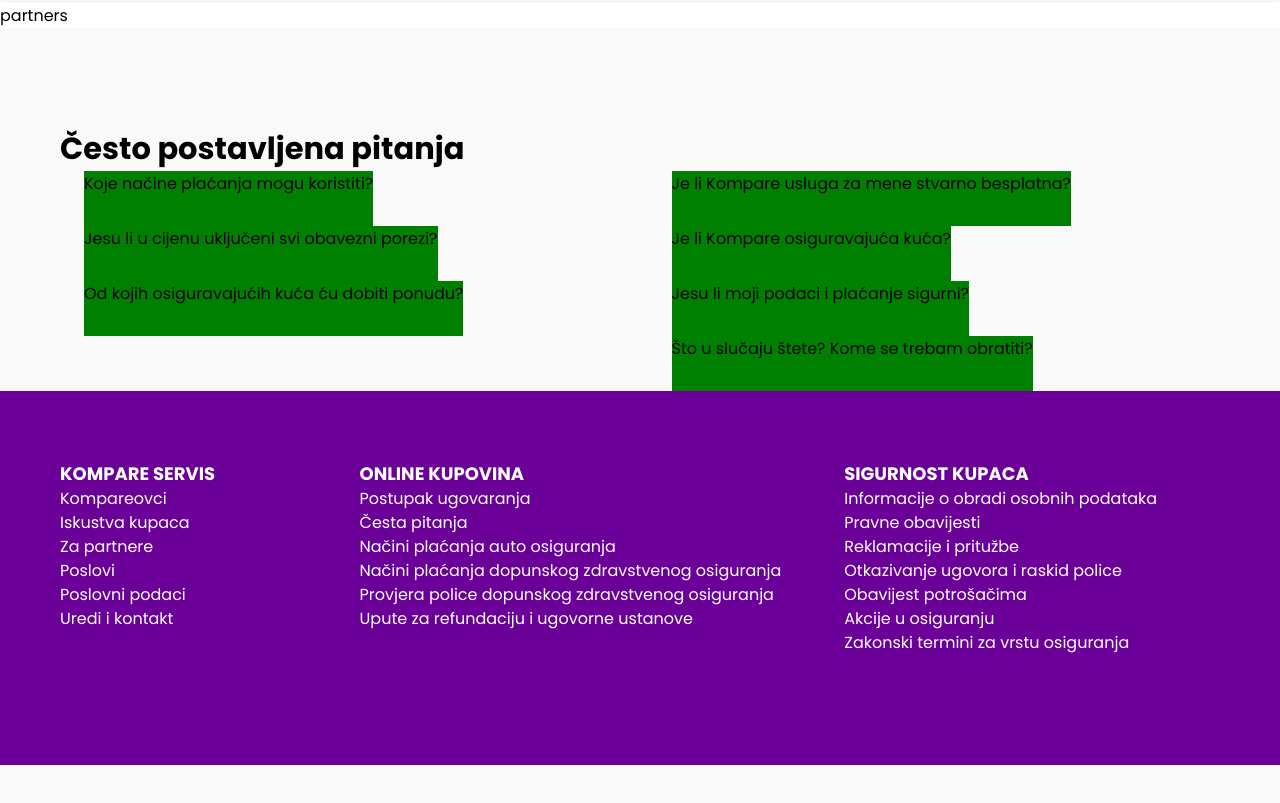
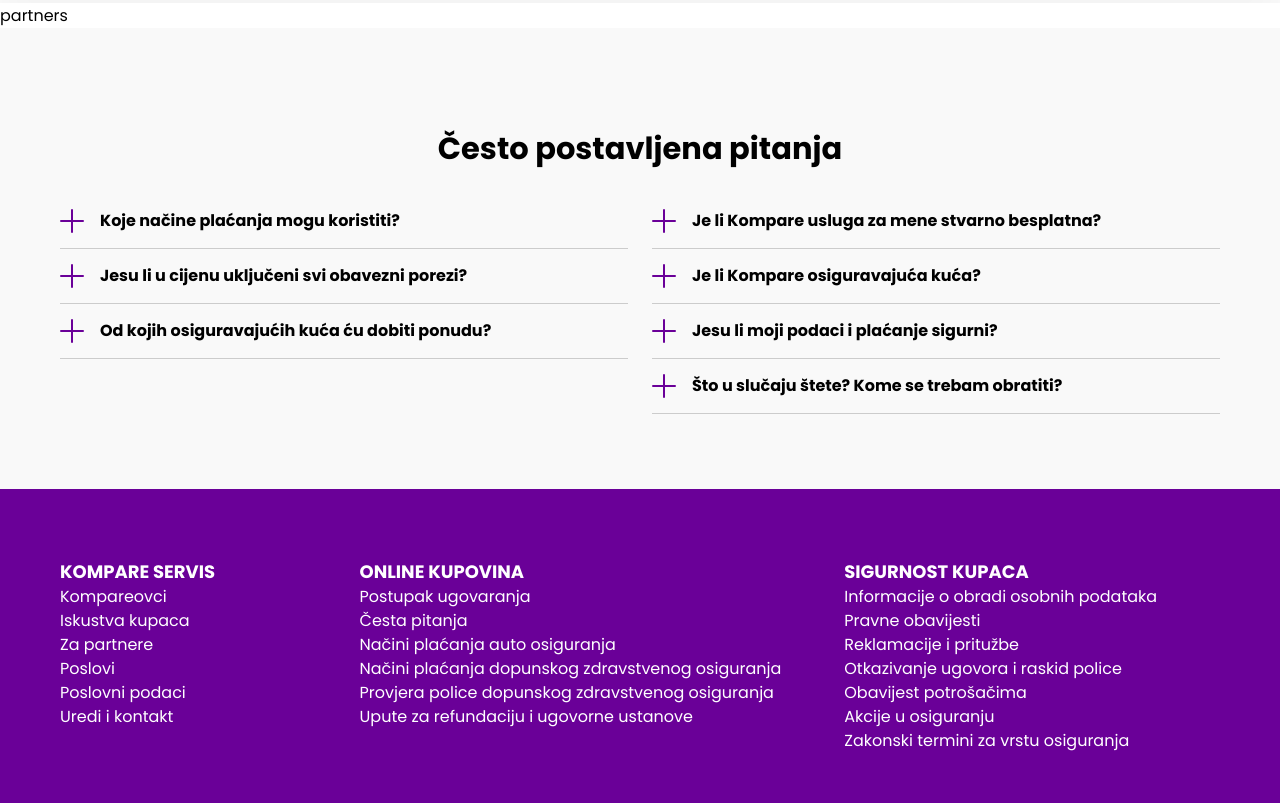
Before and after one commit to MBlazina/kompare, a website built with Vite: page index.html in a window 1280 px wide. Shown: the part 2212-3015 px from the top of the page. Before the commit the page ends 2977 px from the top, so only its background shows below. Built offline with nearby package versions, Linux system fonts and the light colour scheme.

Commit message:
fix: accoridon styling fixed

```diff
--- a/index.html
+++ b/index.html
@@ -172,11 +172,11 @@
         <section class="partners">partners</section>
         <section class="faq">
           <div class="container">
-            <h2 class="heading2">Često postavljena pitanja</h2>
+            <h2 class="heading2 text-center">Često postavljena pitanja</h2>
             <div class="faq-container flex">
+              <!-- GENERATED FROM faq.ja -->
               <ul class="leftAccordion col-dt-6"></ul>
               <ul class="rightAccordion col-dt-6"></ul>
-              <!-- GENERATED FROM faq.ja -->
             </div>
           </div>
         </section>
@@ -194,7 +194,5 @@
         </div>
       </footer>
     </div>
-
-    <script type="module" src="/main.js"></script>
   </body>
 </html>
--- a/script/faq.js
+++ b/script/faq.js
@@ -45,7 +45,7 @@
     labelContent += '<input class="faq-item-toggle" type="checkbox" />'
     labelContent += '<div class="accordion-title">'
     labelContent += '<div class="accordionIcon"></div>'
-    labelContent += `<p class="faq-item-title">${faqItem.title}</p>`
+    labelContent += `<p class="faq-item-title .text bold">${faqItem.title}</p>`
     labelContent += '</div>'
     labelContent += `<div class="faq-item-content">${faqItem.content}</div>`
 
--- a/theme/components/_faq.scss
+++ b/theme/components/_faq.scss
@@ -1,7 +1,14 @@
+.faq {
+  margin-bottom: 75px;
+  .heading2 {
+    margin-bottom: 23px;
+  }
+}
 .faq-container {
-  gap: 15px;
+  gap: 24px;
   @media screen and (max-width: $break-tb) {
     flex-direction: column;
+    gap: 0;
   }
   .faq-item {
     &-toggle {
@@ -12,14 +19,19 @@
         ~ .faq-item-content {
           max-height: 9999px;
           visibility: visible;
+          padding-left: 39px;
         }
-        ~ .accordionIcon {
-          background: red;
+        ~ .accordion-title {
+          border-bottom: none;
+          .accordionIcon::after {
+            rotate: 0deg;
+            opacity: 0;
+          }
         }
       }
     }
     &-title {
-      background: green;
+      flex: 1;
     }
     &-content {
       max-height: 0;
@@ -33,10 +45,34 @@
   }
   .accordion-title {
     display: flex;
+    justify-content: center;
+    align-items: center;
+    height: 55px;
+    border-bottom: 1px solid $mediumgrey;
   }
   .accordionIcon {
+    margin-right: 16px;
+    flex-grow: 0;
     width: 24px;
-    height: 55px;
-    display: inline-block;
+    height: 24px;
+    display: flex;
+    justify-content: center;
+    align-items: center;
+    position: relative;
+    &::before,
+    &::after {
+      content: "";
+      width: 100%;
+      height: 2px;
+      display: block;
+      position: absolute;
+      background: $primary;
+      border-radius: 9999px;
+    }
+    &::after {
+      opacity: 1;
+      transition: rotate 0.2s ease-in-out, opacity 0.2s ease-in-out;
+      rotate: 90deg;
+    }
   }
 }
--- a/theme/core/_colors.scss
+++ b/theme/core/_colors.scss
@@ -3,3 +3,4 @@
 $white: #fff;
 $dark: #323232;
 $lightgrey: #f9f9f9;
+$mediumgrey: #cccccc;
```
